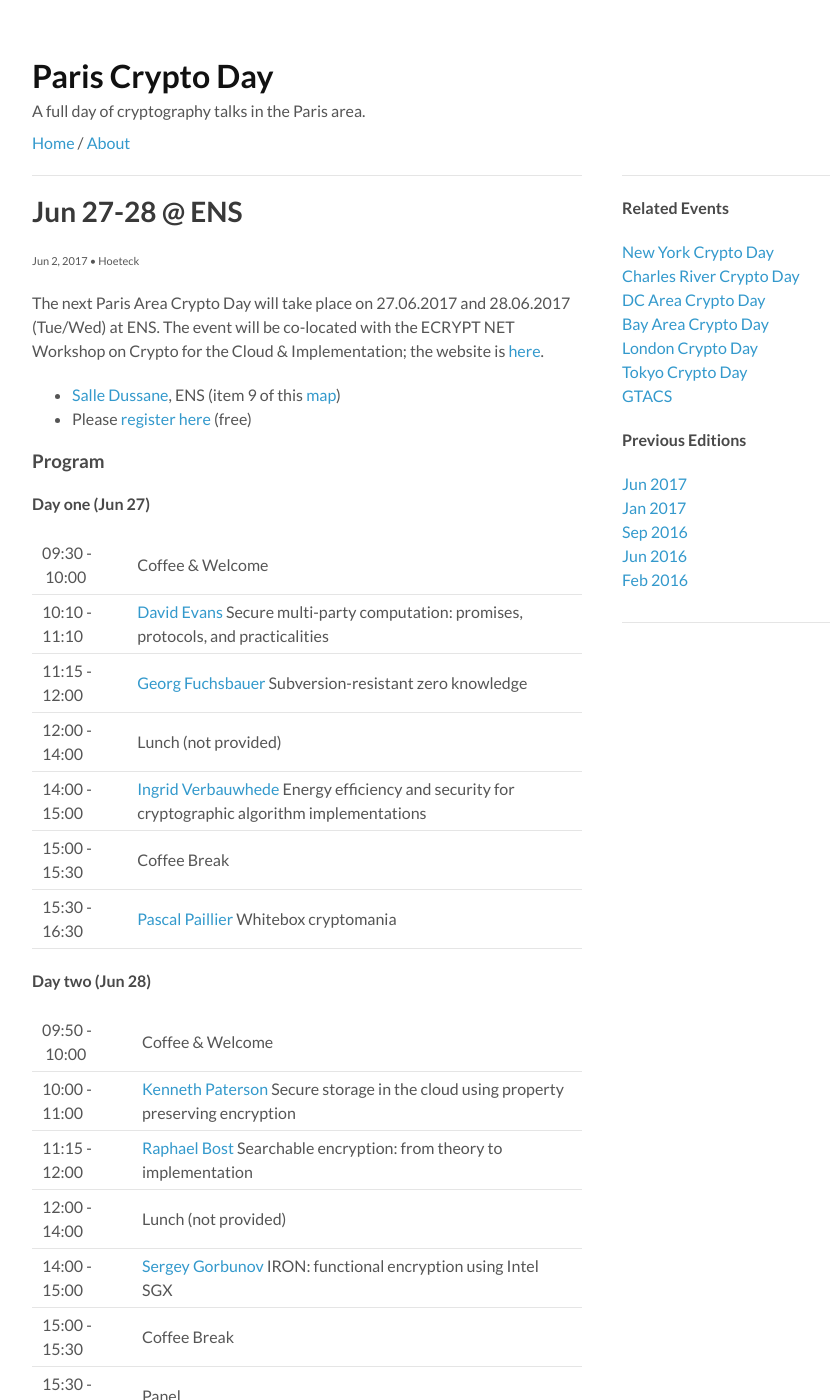
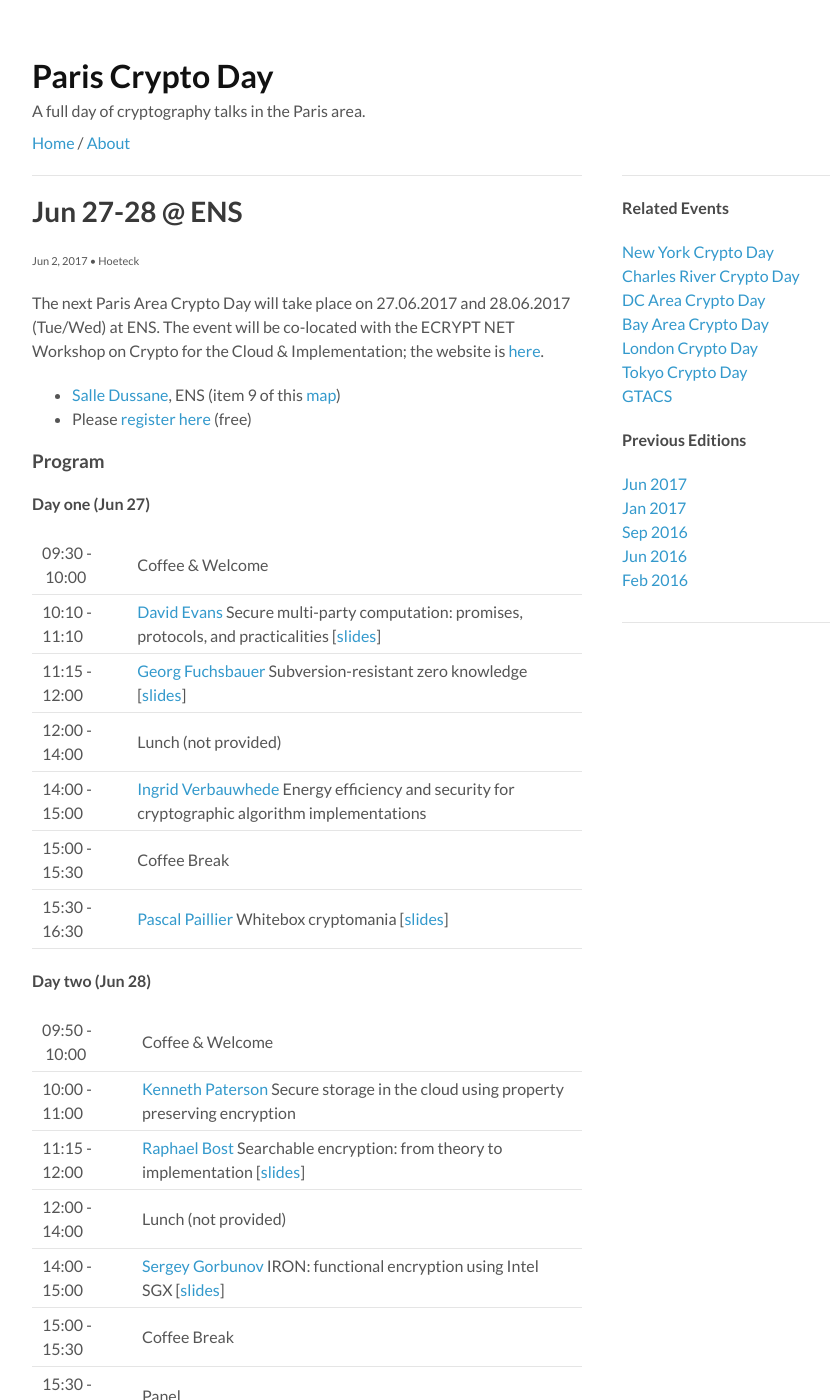
Before and after one commit to pariscryptoday/pariscryptoday.github.io, a Jekyll site: the page built from _posts/2017-03-17-fifth.md, in a window 1280 px wide and 1400 px high. Shown: the whole window, without its empty margins (178-1008 px from the left). Built offline with Jekyll 4.4.1, drawn with Linux system fonts in a browser that asks for light colours.

Commit message:
Added slides

```diff
--- a/_posts/2017-03-17-fifth.md
+++ b/_posts/2017-03-17-fifth.md
@@ -15,20 +15,20 @@ The next Paris Area Crypto Day will take place on 27.06.2017 and 28.06.2017 (Tue
 #### Day one (Jun 27)
 
 | 09:30&nbsp;-&nbsp;10:00 | Coffee & Welcome
-| 10:10 - 11:10 | [David Evans](#DavEva) Secure multi-party computation: promises, protocols, and practicalities
-| 11:15 - 12:00 | [Georg Fuchsbauer](#GeoFuc) Subversion-resistant zero knowledge
+| 10:10 - 11:10 | [David Evans](#DavEva) Secure multi-party computation: promises, protocols, and practicalities [<a href="https://www.jeffersonswheel.org/2017/secure-multi-party-computation-promises-protocols-and-practicalities">slides</a>]
+| 11:15 - 12:00 | [Georg Fuchsbauer](#GeoFuc) Subversion-resistant zero knowledge [<a href="http://www.di.ens.fr/~fuchsbau/ParisCryptoDay.pdf">slides</a>]
 | 12:00 - 14:00 | Lunch (not provided)
 | 14:00 - 15:00 | [Ingrid Verbauwhede](#IngVer) Energy efficiency and security for cryptographic algorithm implementations
 | 15:00 - 15:30 | Coffee Break
-| 15:30 - 16:30 | [Pascal Paillier](#PasPai) Whitebox cryptomania
+| 15:30 - 16:30 | [Pascal Paillier](#PasPai) Whitebox cryptomania [<a href="https://crypto-events.di.ens.fr/ecryptnet/slides/Whitebox_Cryptomania-4.pdf">slides</a>]
 
 #### Day two (Jun 28)
 
 | 09:50&nbsp;-&nbsp;10:00 | Coffee & Welcome
 | 10:00 - 11:00 | [Kenneth Paterson](#KenPat) Secure storage in the cloud using property preserving encryption
-| 11:15 - 12:00 | [Raphael Bost](#RapBos) Searchable encryption: from theory to implementation
+| 11:15 - 12:00 | [Raphael Bost](#RapBos) Searchable encryption: from theory to implementation [<a href="https://raphael.bost.fyi/slides/SSE_ENS.pdf">slides</a>]
 | 12:00 - 14:00 | Lunch (not provided)
-| 14:00 - 15:00 | [Sergey Gorbunov](#SerGor) IRON: functional encryption using Intel SGX
+| 14:00 - 15:00 | [Sergey Gorbunov](#SerGor) IRON: functional encryption using Intel SGX [<a href="https://crypto-events.di.ens.fr/ecryptnet/slides/FEonSGX_public.pdf">slides</a>]
 | 15:00 - 15:30 | Coffee Break
 | 15:30 - 16:00 | Panel
 
```
